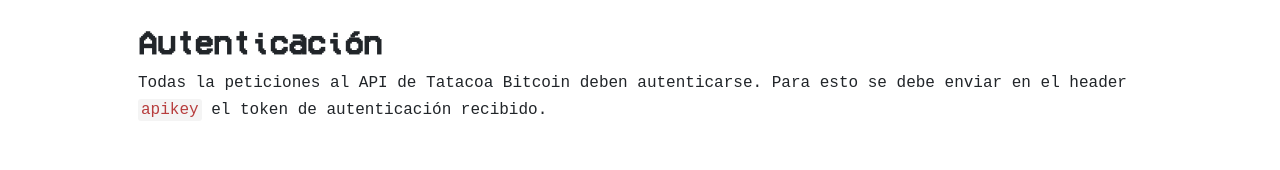
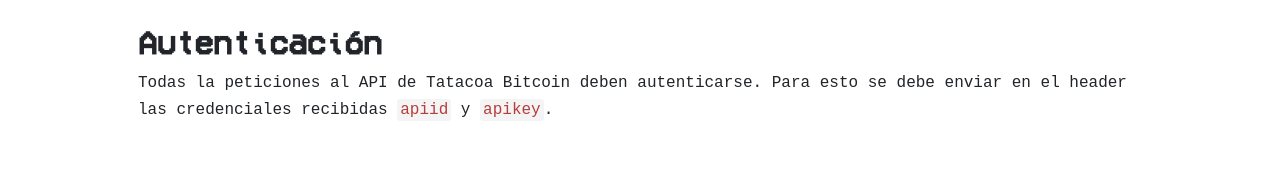
Before and after one commit to TatacoaBitcoin/api-docs-next, a Next.js app: page / in a window 1280 px wide. Shown: the part 279-449 px from the top of the page. Built offline with nearby package versions, Linux system fonts and the light colour scheme.

Commit message:
updated auth section

```diff
--- a/pages/index.js
+++ b/pages/index.js
@@ -26,14 +26,14 @@
           <h1>Tatacoa Bitcoin API</h1>
         </header>
 
-        <Container className="p-5">
+        <Container className="pb-5 px-0 p-sm-5">
           <section className={styles.section}>
             <h2>Autenticación</h2>
             <p>
               Todas la peticiones al API de Tatacoa Bitcoin deben autenticarse.
-              Para esto se debe enviar en el header{" "}
-              <span className={styles.code}>apikey</span> el token de
-              autenticación recibido.
+              Para esto se debe enviar en el header las credenciales recibidas{" "}
+              <span className={styles.code}>apiid</span> y{" "}
+              <span className={styles.code}>apikey</span>.
             </p>
           </section>
 
```
